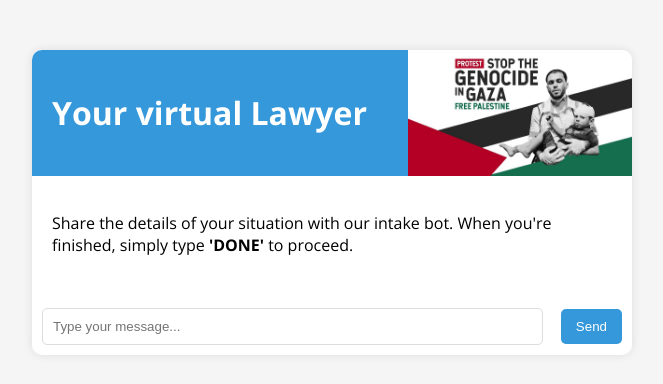
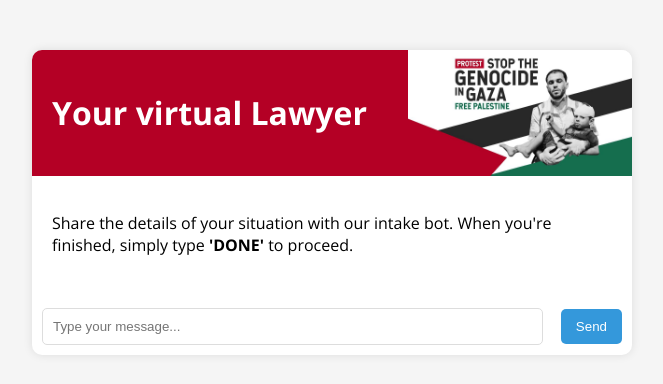
Before and after one commit to MouadMaaziz/virtual_Attorney_openai, a Flask app: page / in a window 1280 px wide. Shown: the top 384 px of the page, without its empty margins (308-971 px from the left). Run offline with Flask 3, Linux system fonts and the light colour scheme.

```diff
--- a/static/styles.css
+++ b/static/styles.css
@@ -15,7 +15,7 @@ body {
 }
 
 .chat-header {
-    background-color: #3498db;
+    background-color: #b40025;
     color: #fff;
     padding: 20px;
     border-top-left-radius: 10px;
```
